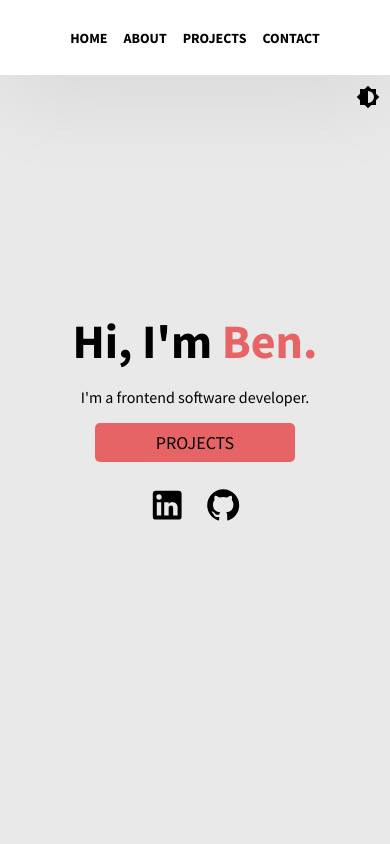
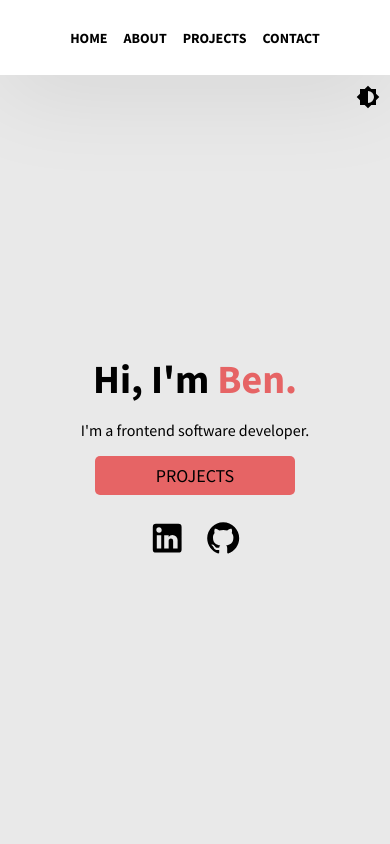
Before and after one commit to tenbucker4/portfolio-reloaded, a React (Create React App) app: page / in a window 390 px wide. Shown: the top 844 px of the page. Built offline with nearby package versions, Linux system fonts and the light colour scheme.

Commit message:
Fix height of title page to center text properly

```diff
--- a/src/components/Footer.jsx
+++ b/src/components/Footer.jsx
@@ -9,14 +9,14 @@ const Footer = ( { darkMode }) => {
     <footer style={{ backgroundColor: darkMode? "#1b1b1b" : "rgb(233, 233, 233)", color: darkMode? "white" : "black" }}>
         <div className="copyright">@Ben Tucker 2022</div>
         <div className="footer-links">
-            <a href="https://github.com/tenbucker4" target="_blank" rel='noreferrer'>
+            <a href="https://www.linkedin.com/in/ben-tucker-6a520911a/" target="_blank" rel='noreferrer'>
                 <Icon path={mdiLinkedin}
                 className="footer-icon"
                 title="LinkedIn Profile"
                 color={darkMode ? ("white") : ("black")}
                 />
             </a>
-            <a href="https://www.linkedin.com/in/ben-tucker-6a520911a/" target="_blank" rel='noreferrer'>
+            <a href="https://github.com/tenbucker4" target="_blank" rel='noreferrer'>
                 <Icon path={mdiGithub}
                 className="footer-icon"
                 title="GitHub Profile"
--- a/src/styles/Title.css
+++ b/src/styles/Title.css
@@ -1,5 +1,6 @@
 .title-page {
-    height: 100vh;
+    height: calc(100vh - 75px);
+    margin-top: 75px;
     background-color: rgb(233, 233, 233);
     display: flex;
     flex-direction: column;
@@ -71,4 +72,8 @@
         align-items: center;
         justify-content: center;
     }
+
+    .title-page h1 {
+        font-size: 40px;
+    }
 }
```
